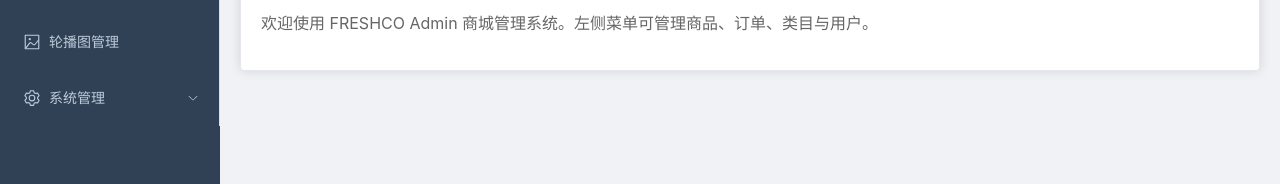
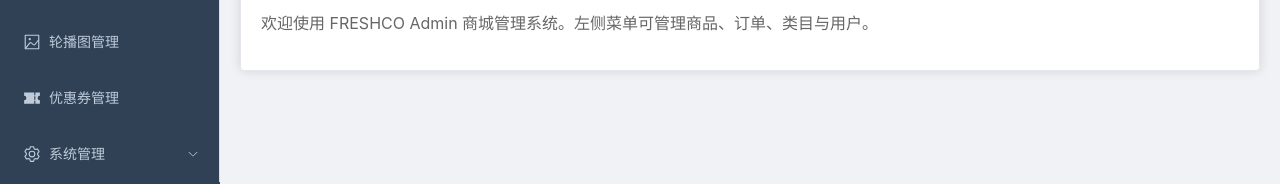
Before and after one commit to xmcrmdgl1717-dotcom/mall, a Vue app in the folder frontend-admin/: page /dashboard in a window 1280 px wide. Shown: the part 326-510 px from the top of the page. Built offline with nearby package versions, Linux system fonts and the light colour scheme; no server answers; sample sign-in values are in the browser's storage.

Commit message:
Update Layout.vue

```diff
--- a/frontend-admin/src/components/Layout.vue
+++ b/frontend-admin/src/components/Layout.vue
@@ -34,7 +34,6 @@
           <span>用户管理</span>
         </el-menu-item>
 
-        <!-- 新增：商家管理 -->
         <el-menu-item index="/merchants">
           <el-icon><Shop /></el-icon>
           <span>商家管理</span>
@@ -45,7 +44,12 @@
           <span>轮播图管理</span>
         </el-menu-item>
 
-        <!-- 新增：系统管理下的角色权限 -->
+        <!-- 新增：优惠券管理 -->
+        <el-menu-item index="/coupons">
+          <el-icon><Ticket /></el-icon>
+          <span>优惠券管理</span>
+        </el-menu-item>
+
         <el-sub-menu index="system">
           <template #title>
             <el-icon><Setting /></el-icon>
@@ -71,7 +75,8 @@
 
 <script setup>
 import { useRouter } from 'vue-router'
-import { Odometer, Goods, List, User, Shop, Picture, Setting } from '@element-plus/icons-vue'
+// 确保引入了 Ticket 图标
+import { Odometer, Goods, List, User, Shop, Picture, Setting, Ticket } from '@element-plus/icons-vue'
 
 const router = useRouter()
 
```
